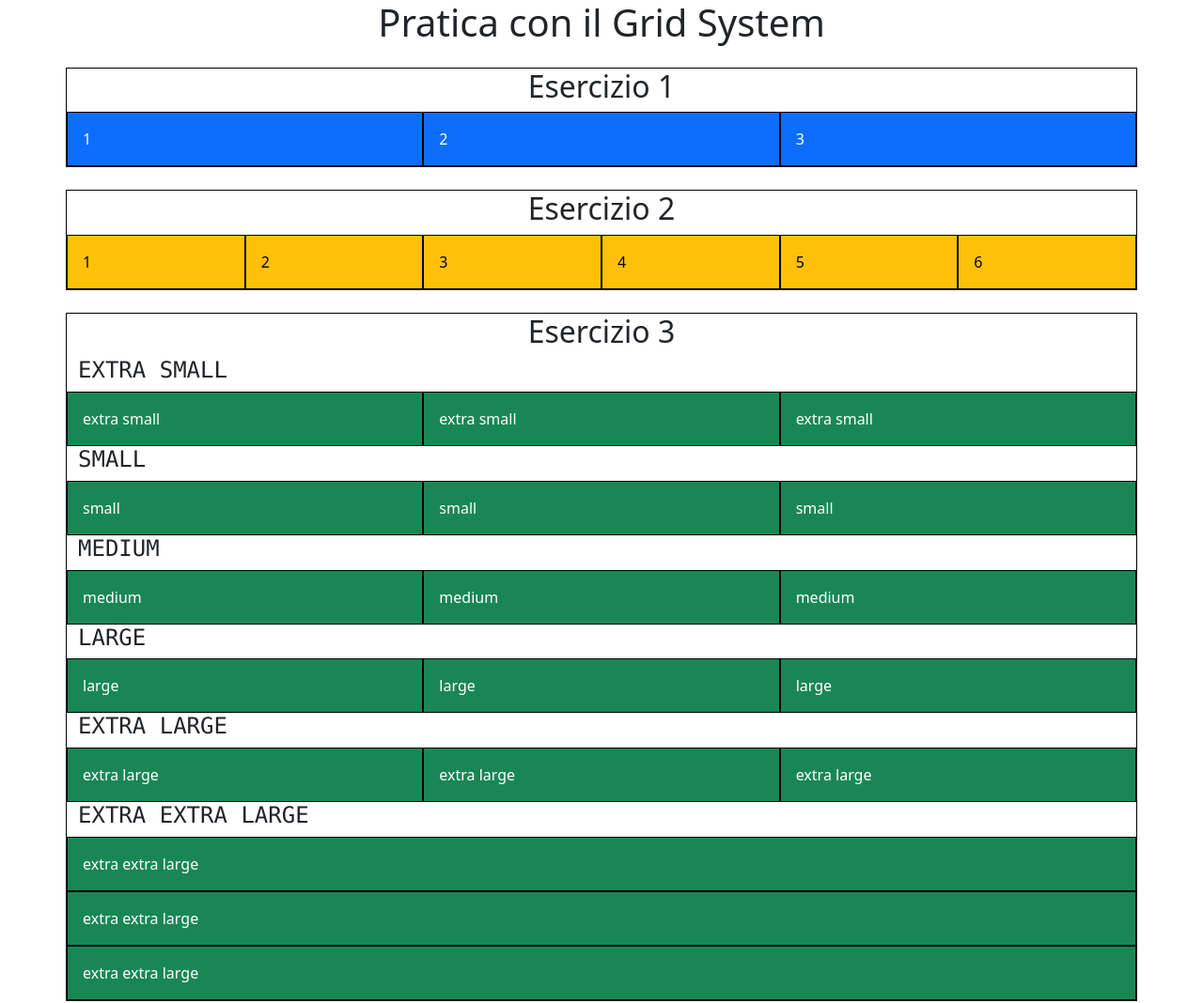
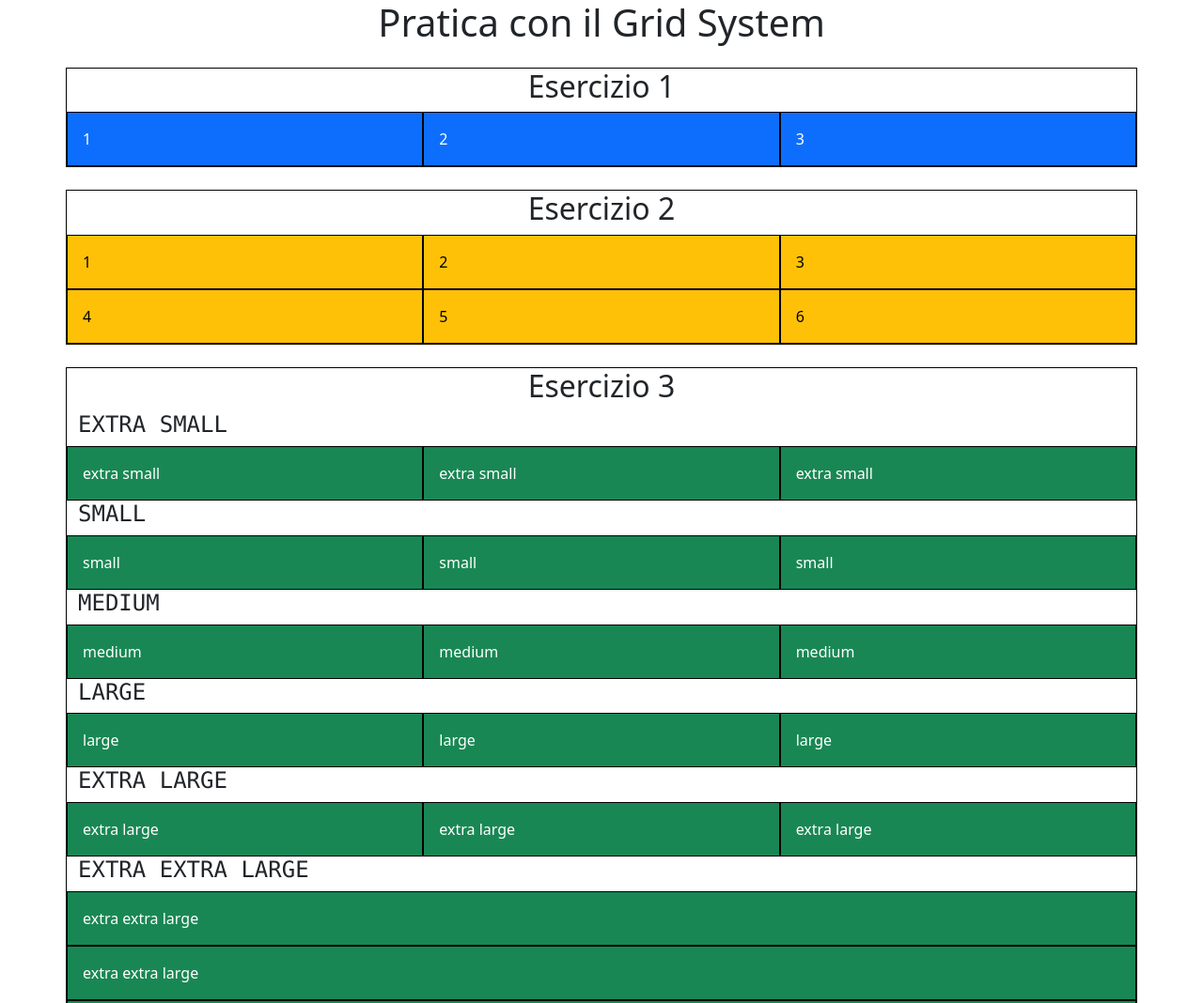
Before and after one commit to Luigi9665/U2-W2-D1, a plain HTML site: page index.html in a window 1280 px wide. Shown: the top 1068 px of the page at 94% size. Drawn offline with nearby package versions, Linux system fonts and the light colour scheme.

Commit message:
fixed esercizio 2

```diff
--- a/index.html
+++ b/index.html
@@ -24,12 +24,12 @@
     <div class="container border border-black mb-4">
       <h2 class="text-center">Esercizio 2</h2>
       <div class="row">
-        <div class="col-md-2 bg-warning text-bg-warning p-3 border border-black">1</div>
-        <div class="col-md-2 bg-warning text-bg-warning p-3 border border-black">2</div>
-        <div class="col-md-2 bg-warning text-bg-warning p-3 border border-black">3</div>
-        <div class="col-md-2 bg-warning text-bg-warning p-3 border border-black">4</div>
-        <div class="col-md-2 bg-warning text-bg-warning p-3 border border-black">5</div>
-        <div class="col-md-2 bg-warning text-bg-warning p-3 border border-black">6</div>
+        <div class="col-md-4 bg-warning text-bg-warning p-3 border border-black">1</div>
+        <div class="col-md-4 bg-warning text-bg-warning p-3 border border-black">2</div>
+        <div class="col-md-4 bg-warning text-bg-warning p-3 border border-black">3</div>
+        <div class="col-md-4 bg-warning text-bg-warning p-3 border border-black">4</div>
+        <div class="col-md-4 bg-warning text-bg-warning p-3 border border-black">5</div>
+        <div class="col-md-4 bg-warning text-bg-warning p-3 border border-black">6</div>
       </div>
     </div>
     <div class="container border border-black mb-4">
```
